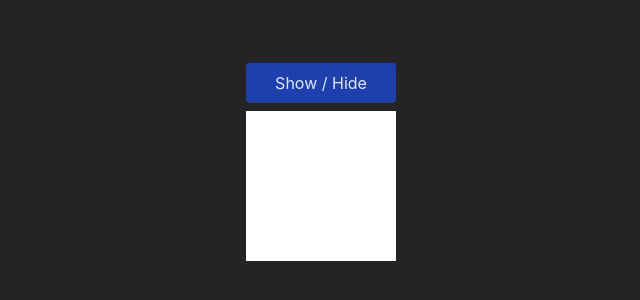
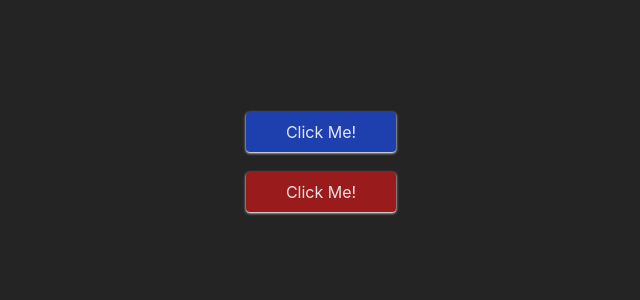
Before and after one commit to kid-us/Framer, a React (Vite) app: page / in a window 1280 px wide. Shown: the part 258-558 px from the top of the page, without its empty margins (319-959 px from the left). Built offline with nearby package versions, Linux system fonts and the light colour scheme.

Commit message:
Gestures

```diff
--- a/src/App.tsx
+++ b/src/App.tsx
@@ -1,11 +1,15 @@
 import "./App.css";
-import BasicMotion from "./components/BasicMotion";
+import Gestures from "./components/Gestures";
+// import BasicMotion from "./components/BasicMotion";
 
 function App() {
   return (
     <>
       <div className="container mx-auto py-5">
-        <BasicMotion />
+        <div className="grid justify-center items-center h-[100vh] gap-7">
+          {/* <BasicMotion /> */}
+          <Gestures />
+        </div>
       </div>
     </>
   );
--- a/src/components/BasicMotion.tsx
+++ b/src/components/BasicMotion.tsx
@@ -5,7 +5,6 @@ const BasicMotion = () => {
   const [isVisible, setIsVisible] = useState<boolean>(true);
 
   return (
-    <div className="grid justify-center items-center h-[100vh] gap-7">
     <div>
       <motion.button
         onClick={() => setIsVisible(!isVisible)}
@@ -35,7 +34,6 @@ const BasicMotion = () => {
         )}
       </AnimatePresence>
     </div>
-    </div>
   );
 };
 
--- /dev/null
+++ b/src/components/Gestures.tsx
@@ -0,0 +1,27 @@
+import { motion, MotionConfig } from "framer-motion";
+
+const Gestures = () => {
+  return (
+    <div>
+      <MotionConfig transition={{ duration: 0.5, ease: "easeInOut" }}>
+        <motion.button
+          whileHover={{ scale: 1.05 }}
+          whileTap={{ scale: 0.9, rotate: 2.9 }}
+          className="bg-blue-800 w-[150px] rounded py-2 shadow shadow-white block"
+        >
+          Click Me!
+        </motion.button>
+
+        <motion.button
+          whileHover={{ scale: 1.1 }}
+          whileTap={{ scale: 0.7, rotate: -3 }}
+          className="bg-red-800 w-[150px] rounded py-2 shadow shadow-white block mt-5"
+        >
+          Click Me!
+        </motion.button>
+      </MotionConfig>
+    </div>
+  );
+};
+
+export default Gestures;
```
Lines whose indentation alone changed are shown as unchanged.
